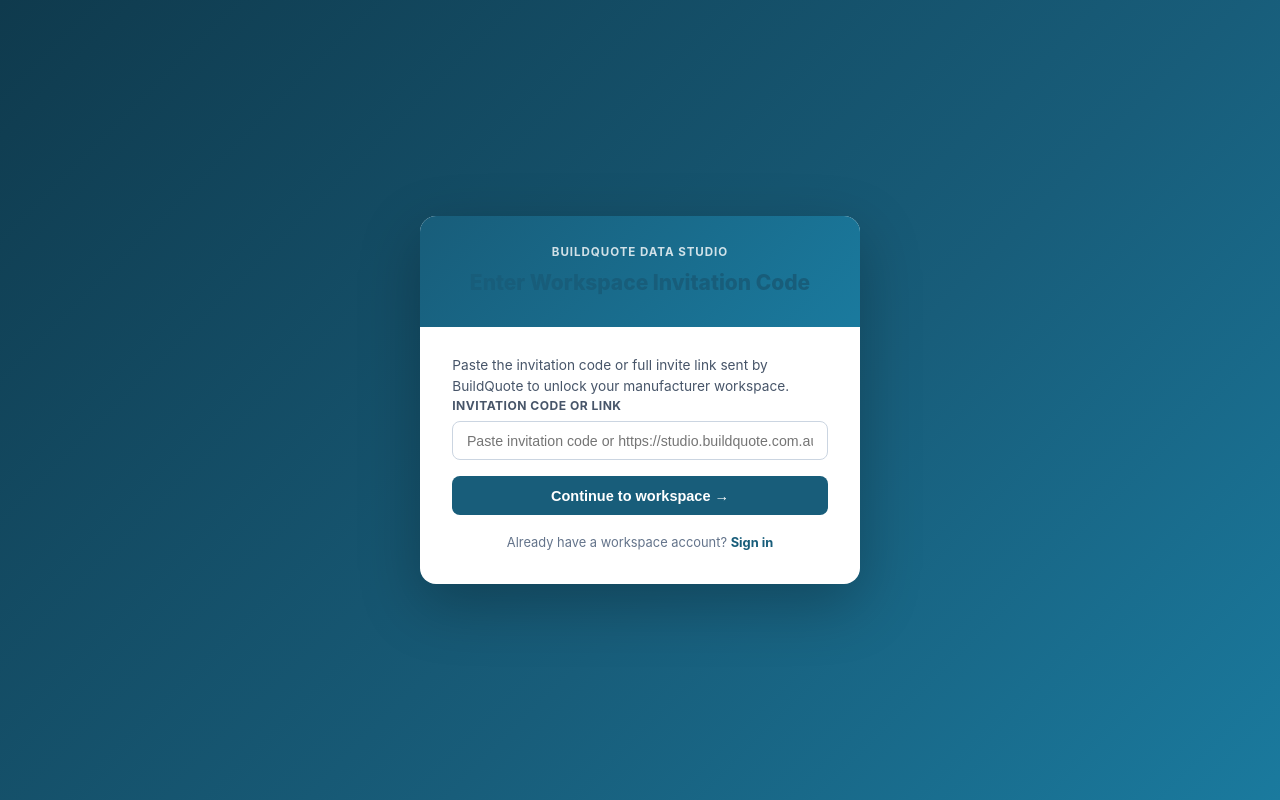
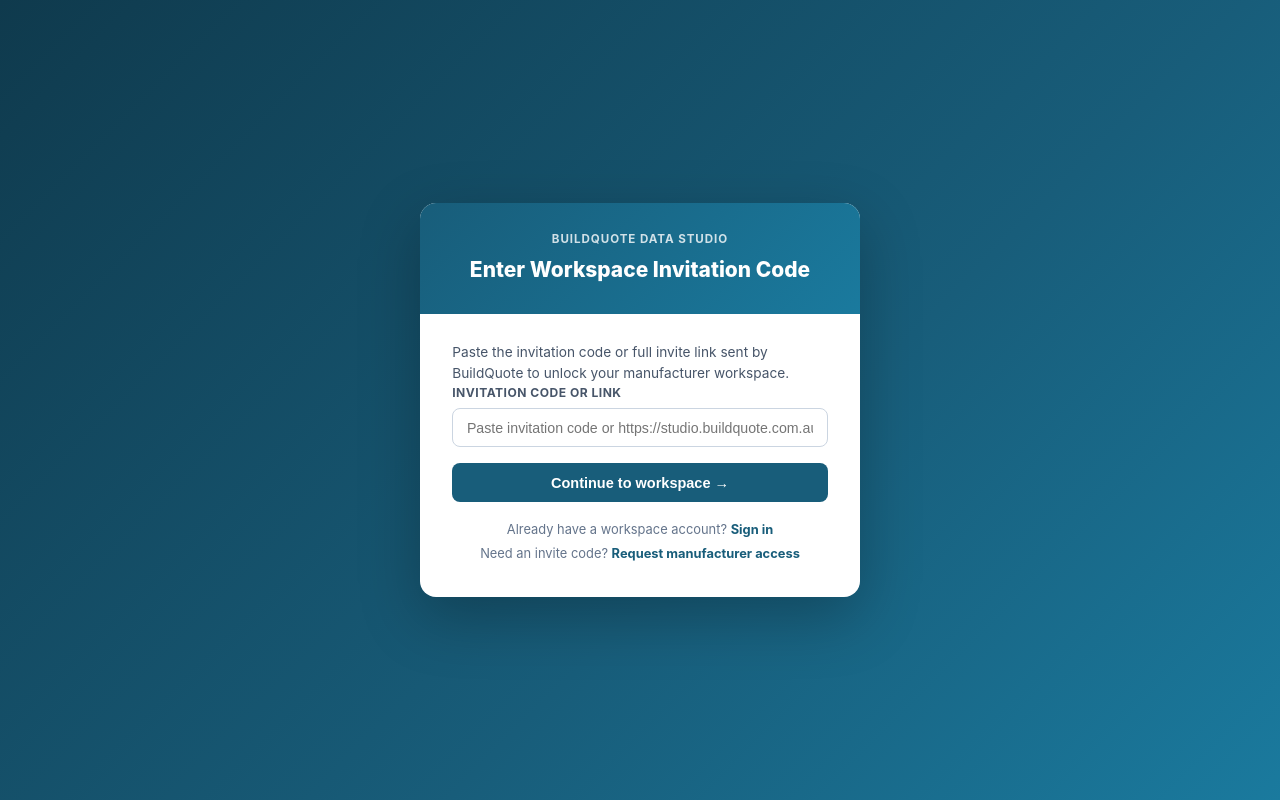
Before and after one commit to buildquoteau-jpg/BuildQuote-Manufacturer-Data-Studio, a Next.js app in the folder apps/web/: page /invite in a window 1280 px wide. Built offline with nearby package versions, Linux system fonts and the light colour scheme.

Commit message:
Fix invite page heading contrast and add request-access fallback link

```diff
--- a/apps/web/app/invite/[code]/page.tsx
+++ b/apps/web/app/invite/[code]/page.tsx
@@ -190,7 +190,7 @@ export default async function InviteRedeemPage({
             </div>
           )}
 
-          <h1 style={{ fontSize: '1.45rem', fontWeight: 800, margin: '0.75rem 0 0.3rem', letterSpacing: '-0.01em' }}>
+          <h1 style={{ fontSize: '1.45rem', fontWeight: 800, margin: '0.75rem 0 0.3rem', letterSpacing: '-0.01em', color: '#ffffff' }}>
             {mfr.name}
           </h1>
           <p style={{ margin: 0, fontSize: '0.84rem', color: 'rgba(255,255,255,0.82)' }}>
--- a/apps/web/app/invite/page.tsx
+++ b/apps/web/app/invite/page.tsx
@@ -55,7 +55,7 @@ export default function EnterInviteCodePage() {
           <div style={{ fontSize: '0.72rem', fontWeight: 700, letterSpacing: '0.08em', textTransform: 'uppercase', opacity: 0.8 }}>
             BuildQuote Data Studio
           </div>
-          <h1 style={{ fontSize: '1.3rem', fontWeight: 800, margin: '0.35rem 0 0' }}>
+          <h1 style={{ fontSize: '1.3rem', fontWeight: 800, margin: '0.35rem 0 0', color: '#ffffff' }}>
             Enter Workspace Invitation Code
           </h1>
         </div>
@@ -120,11 +120,22 @@ export default function EnterInviteCodePage() {
             Continue to workspace →
           </button>
 
-          <div style={{ marginTop: '1.1rem', textAlign: 'center', fontSize: '0.8rem', color: '#64748b' }}>
-            Already have a workspace account?{' '}
-            <a href="/login" style={{ color: '#185D7A', fontWeight: 700, textDecoration: 'none' }}>
-              Sign in
-            </a>
+          <div style={{ marginTop: '1.1rem', textAlign: 'center', fontSize: '0.8rem', color: '#64748b', lineHeight: 1.6 }}>
+            <div>
+              Already have a workspace account?{' '}
+              <a href="/login" style={{ color: '#185D7A', fontWeight: 700, textDecoration: 'none' }}>
+                Sign in
+              </a>
+            </div>
+            <div style={{ marginTop: '0.25rem' }}>
+              Need an invite code?{' '}
+              <a
+                href="mailto:hello@buildquote.com.au?subject=BuildQuote%20Data%20Studio%20Invitation%20Code%20Request"
+                style={{ color: '#185D7A', fontWeight: 700, textDecoration: 'none' }}
+              >
+                Request manufacturer access
+              </a>
+            </div>
           </div>
         </form>
       </div>
```
